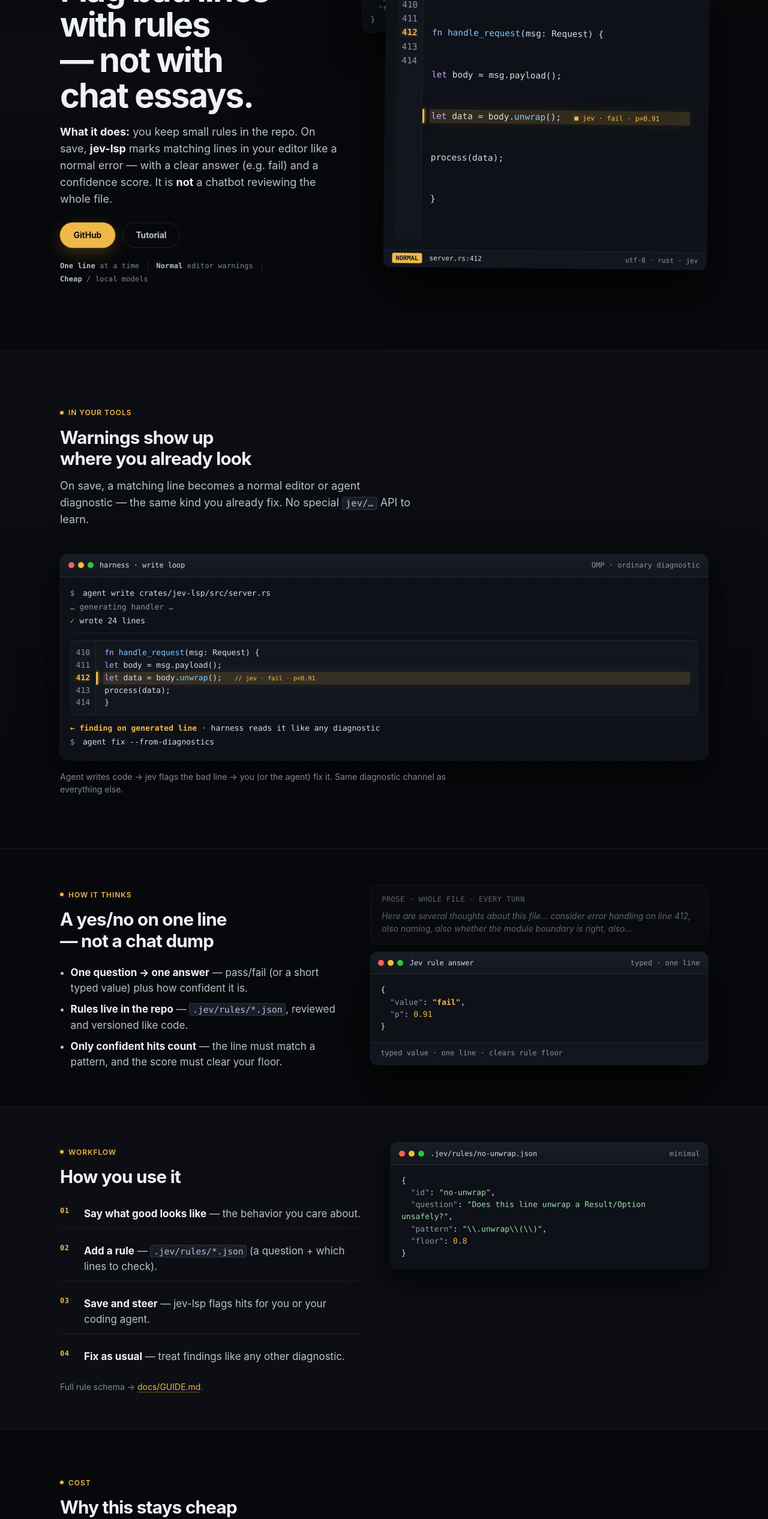
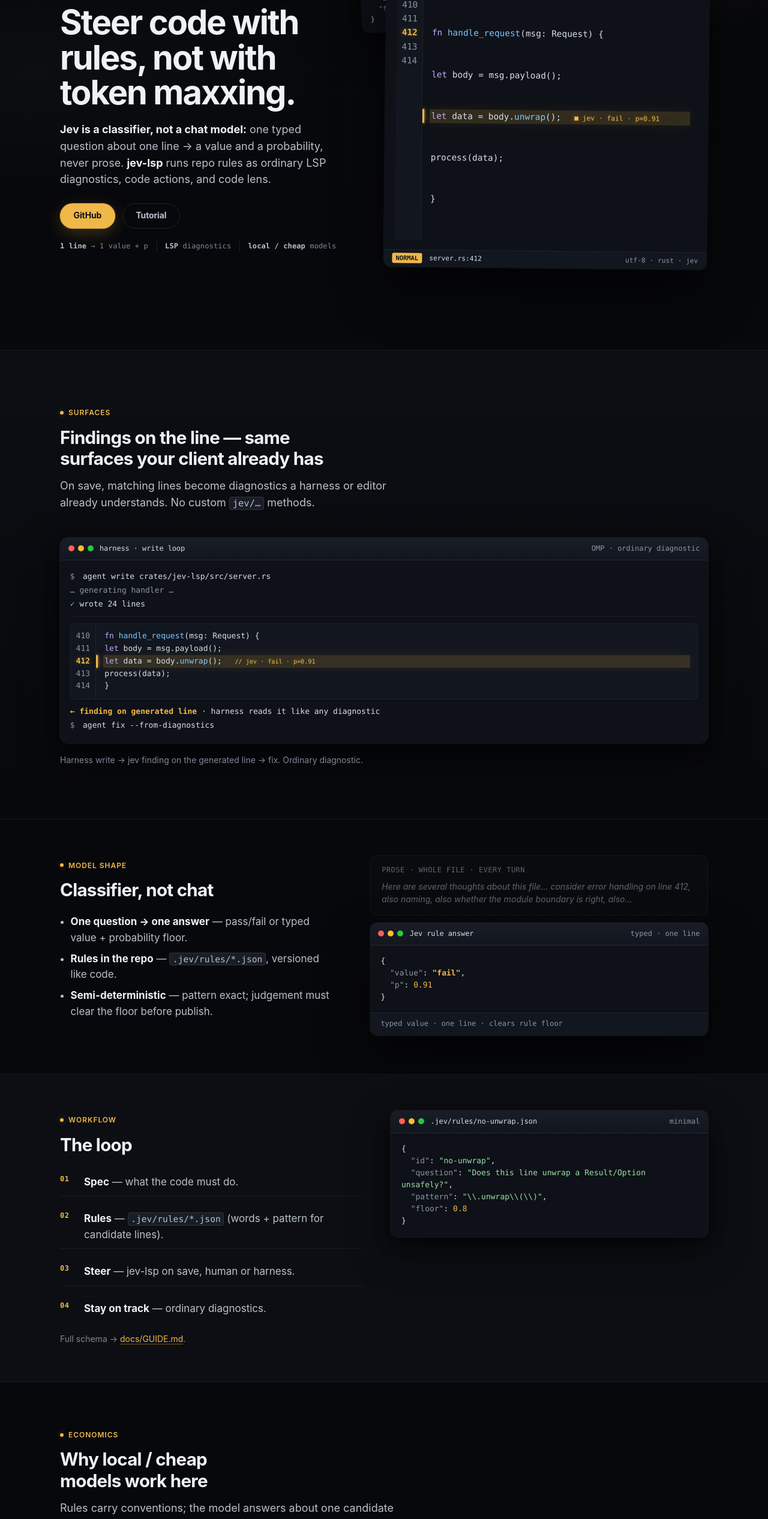
Before and after one commit to makefunstuff/jev-lsp, a plain HTML site: page site/index.html in a window 1280 px wide. Shown: the part 240-2772 px from the top of the page at 60% size. Drawn offline with Linux system fonts and the light colour scheme.

Commit message:
Restore engineer-voice landing copy

```diff
--- a/site/index.html
+++ b/site/index.html
@@ -3,8 +3,8 @@
 <head>
 <meta charset="utf-8">
 <meta name="viewport" content="width=device-width, initial-scale=1">
-<title>jev-lsp — line checks from repo rules</title>
-<meta name="description" content="jev-lsp marks bad lines in your editor from small rules in your repo. On save you get normal diagnostics — pass/fail plus confidence — not a chat essay.">
+<title>jev-lsp — rules on the line</title>
+<meta name="description" content="jev-lsp is an LSP that runs your repo’s Jev rules as per-line diagnostics. Jev is a classifier, not a chat model — so local and cheap models can steer code without token maxxing.">
 <link rel="stylesheet" href="./styles.css">
 </head>
 <body>
@@ -33,17 +33,17 @@
   <div class="hero-grid-bg" aria-hidden="true"></div>
   <div class="shell hero-layout">
     <div class="hero-copy">
-      <p class="eyebrow"><span class="eyebrow-dot" aria-hidden="true"></span>Editor checks · from your rules</p>
-      <h1>Flag bad lines with rules — not with chat essays.</h1>
-      <p class="lead"><strong>What it does:</strong> you keep small rules in the repo. On save, <strong>jev-lsp</strong> marks matching lines in your editor like a normal error — with a clear answer (e.g. fail) and a confidence score. It is <strong>not</strong> a chatbot reviewing the whole file.</p>
+      <p class="eyebrow"><span class="eyebrow-dot" aria-hidden="true"></span>Language server · classifier</p>
+      <h1>Steer code with rules, not with token maxxing.</h1>
+      <p class="lead"><strong>Jev is a classifier, not a chat model:</strong> one typed question about one line → a value and a probability, never prose. <strong>jev-lsp</strong> runs repo rules as ordinary LSP diagnostics, code actions, and code lens.</p>
       <div class="hero-actions">
         <a class="btn btn-primary" href="https://github.com/makefunstuff/jev-lsp">GitHub</a>
         <a class="btn btn-ghost" href="https://github.com/makefunstuff/jev-lsp/blob/main/docs/TUTORIAL.md">Tutorial</a>
       </div>
       <ul class="fact-strip" aria-label="Product facts">
-        <li><strong>One line</strong> at a time</li>
-        <li><strong>Normal</strong> editor warnings</li>
-        <li><strong>Cheap</strong> / local models</li>
+        <li><strong>1 line</strong> → 1 value + p</li>
+        <li><strong>LSP</strong> diagnostics</li>
+        <li><strong>local / cheap</strong> models</li>
       </ul>
     </div>
 
@@ -100,9 +100,9 @@
 <section id="see" class="sec sec-machine">
   <div class="shell">
     <header class="sec-head">
-      <p class="eyebrow"><span class="eyebrow-dot" aria-hidden="true"></span>In your tools</p>
-      <h2>Warnings show up where you already look</h2>
-      <p class="sec-lead">On save, a matching line becomes a normal editor or agent diagnostic — the same kind you already fix. No special <code>jev/…</code> API to learn.</p>
+      <p class="eyebrow"><span class="eyebrow-dot" aria-hidden="true"></span>Surfaces</p>
+      <h2>Findings on the line — same surfaces your client already has</h2>
+      <p class="sec-lead">On save, matching lines become diagnostics a harness or editor already understands. No custom <code>jev/…</code> methods.</p>
     </header>
 
     <figure class="demo-frame">
@@ -137,7 +137,7 @@
           <div class="term-line"><span class="prompt">$</span> agent fix --from-diagnostics</div>
         </div>
       </div>
-      <figcaption>Agent writes code → jev flags the bad line → you (or the agent) fix it. Same diagnostic channel as everything else.</figcaption>
+      <figcaption>Harness write → jev finding on the generated line → fix. Ordinary diagnostic.</figcaption>
     </figure>
   </div>
 </section>
@@ -146,12 +146,12 @@
 <section id="not-chat" class="sec">
   <div class="shell split">
     <div class="split-copy">
-      <p class="eyebrow"><span class="eyebrow-dot" aria-hidden="true"></span>How it thinks</p>
-      <h2>A yes/no on one line — not a chat dump</h2>
+      <p class="eyebrow"><span class="eyebrow-dot" aria-hidden="true"></span>Model shape</p>
+      <h2>Classifier, not chat</h2>
       <ul class="plain">
-        <li><strong>One question → one answer</strong> — pass/fail (or a short typed value) plus how confident it is.</li>
-        <li><strong>Rules live in the repo</strong> — <code>.jev/rules/*.json</code>, reviewed and versioned like code.</li>
-        <li><strong>Only confident hits count</strong> — the line must match a pattern, and the score must clear your floor.</li>
+        <li><strong>One question → one answer</strong> — pass/fail or typed value + probability floor.</li>
+        <li><strong>Rules in the repo</strong> — <code>.jev/rules/*.json</code>, versioned like code.</li>
+        <li><strong>Semi-deterministic</strong> — pattern exact; judgement must clear the floor before publish.</li>
       </ul>
     </div>
     <div class="compare-stack">
@@ -180,14 +180,14 @@
   <div class="shell loop-layout">
     <div>
       <p class="eyebrow"><span class="eyebrow-dot" aria-hidden="true"></span>Workflow</p>
-      <h2>How you use it</h2>
+      <h2>The loop</h2>
       <ol class="loop-steps">
-        <li><span class="step-n">01</span><div><strong>Say what good looks like</strong> — the behavior you care about.</div></li>
-        <li><span class="step-n">02</span><div><strong>Add a rule</strong> — <code>.jev/rules/*.json</code> (a question + which lines to check).</div></li>
-        <li><span class="step-n">03</span><div><strong>Save and steer</strong> — jev-lsp flags hits for you or your coding agent.</div></li>
-        <li><span class="step-n">04</span><div><strong>Fix as usual</strong> — treat findings like any other diagnostic.</div></li>
+        <li><span class="step-n">01</span><div><strong>Spec</strong> — what the code must do.</div></li>
+        <li><span class="step-n">02</span><div><strong>Rules</strong> — <code>.jev/rules/*.json</code> (words + pattern for candidate lines).</div></li>
+        <li><span class="step-n">03</span><div><strong>Steer</strong> — jev-lsp on save, human or harness.</div></li>
+        <li><span class="step-n">04</span><div><strong>Stay on track</strong> — ordinary diagnostics.</div></li>
       </ol>
-      <p class="muted-line">Full rule schema → <a href="https://github.com/makefunstuff/jev-lsp/blob/main/docs/GUIDE.md">docs/GUIDE.md</a>.</p>
+      <p class="muted-line">Full schema → <a href="https://github.com/makefunstuff/jev-lsp/blob/main/docs/GUIDE.md">docs/GUIDE.md</a>.</p>
     </div>
     <div class="win win-rule">
       <div class="win-chrome">
@@ -209,9 +209,9 @@
 <section id="cost" class="sec">
   <div class="shell">
     <header class="sec-head">
-      <p class="eyebrow"><span class="eyebrow-dot" aria-hidden="true"></span>Cost</p>
-      <h2>Why this stays cheap</h2>
-      <p class="sec-lead">The rule already narrows the work. The model only judges <strong>one candidate line</strong>. If nothing matches the pattern → <strong>no model call</strong>.</p>
+      <p class="eyebrow"><span class="eyebrow-dot" aria-hidden="true"></span>Economics</p>
+      <h2>Why local / cheap models work here</h2>
+      <p class="sec-lead">Rules carry conventions; the model answers about one candidate line. No matching pattern → <strong>no model call</strong>.</p>
     </header>
 
     <div class="cost-card">
@@ -243,9 +243,9 @@
           </tbody>
         </table>
       </div>
-      <p class="cost-cap">Measured with decide <code>jev-1.13</code> vs a chat review on <code>gemini-2.5-flash-lite</code>. Point of the PoC: steer with rules, don’t burn tokens on whole-file chat.</p>
+      <p class="cost-cap">decide <code>jev-1.13</code> vs chat review <code>gemini-2.5-flash-lite</code>. PoC: accuracy from steering, not token maxxing.</p>
     </div>
-    <p class="pull">You get accuracy from tight rules — not from dumping the whole file into chat.</p>
+    <p class="pull">Accuracy from steering, not from burning tokens.</p>
   </div>
 </section>
 
@@ -253,9 +253,9 @@
 <section id="clients" class="sec sec-clients">
   <div class="shell">
     <header class="sec-head">
-      <p class="eyebrow"><span class="eyebrow-dot" aria-hidden="true"></span>Editors</p>
-      <h2>Same warnings in a harness, Neovim, or VS Code</h2>
-      <p class="sec-lead">Works through the normal language-server channel. Neovim is the main client (<code>nvim/</code>). Agents and harnesses work too. VS Code / Cursor: <code>editors/cursor/</code>.</p>
+      <p class="eyebrow"><span class="eyebrow-dot" aria-hidden="true"></span>Clients</p>
+      <h2>Same findings in a harness, Neovim, or VS Code</h2>
+      <p class="sec-lead">No custom methods. Neovim is primary (<code>nvim/</code>). Anything that starts a language server works — harnesses included. VS Code / Cursor via <code>editors/cursor/</code>.</p>
       <p class="chips" aria-label="LSP surfaces">
         <span class="chip">diagnostics</span>
         <span class="chip">code actions</span>
@@ -391,12 +391,12 @@
   <div class="shell start-layout">
     <div class="start-copy">
       <p class="eyebrow"><span class="eyebrow-dot" aria-hidden="true"></span>Install</p>
-      <h2>Try it</h2>
-      <p class="muted-line">Needs Rust ≥1.75 and an API key for the hosted Jev endpoint (or a local model — see docs).</p>
+      <h2>Start</h2>
+      <p class="muted-line">Rust ≥1.75; decision-tier endpoint + key (hosted Jev default).</p>
       <ol class="next-steps">
-        <li>Install the Neovim plugin: <code>ln -s /path/to/jev-lsp/nvim ~/.local/share/nvim/site/pack/jev/start/jev</code> then <code>require('jev').setup({})</code></li>
-        <li>Set <code>TYPESAFE_API_KEY</code> (or run locally — <a href="https://github.com/makefunstuff/jev-lsp/blob/main/docs/MODEL.md">MODEL.md</a>).</li>
-        <li>Add a rule under <code>.jev/rules/</code>, open a file, save — you should see a finding (or <code>no_rules</code>).</li>
+        <li>Plugin: <code>ln -s /path/to/jev-lsp/nvim ~/.local/share/nvim/site/pack/jev/start/jev</code> then <code>require('jev').setup({})</code></li>
+        <li>Export <code>TYPESAFE_API_KEY</code> (or local decide — <a href="https://github.com/makefunstuff/jev-lsp/blob/main/docs/MODEL.md">MODEL.md</a>).</li>
+        <li>Add <code>.jev/rules/*.json</code>, open a file, save → finding or <code>no_rules</code>.</li>
       </ol>
       <div class="hero-actions">
         <a class="btn btn-primary" href="https://github.com/makefunstuff/jev-lsp">GitHub</a>
@@ -429,7 +429,7 @@
 
 <footer class="site-foot">
   <div class="shell">
-    <p>jev-lsp · MIT · early prototype (APIs may change). <a href="https://github.com/makefunstuff/jev-lsp">Source on GitHub</a>.</p>
+    <p>jev-lsp · MIT · early PoC (APIs may change). <a href="https://github.com/makefunstuff/jev-lsp">Source on GitHub</a>.</p>
   </div>
 </footer>
 
```
